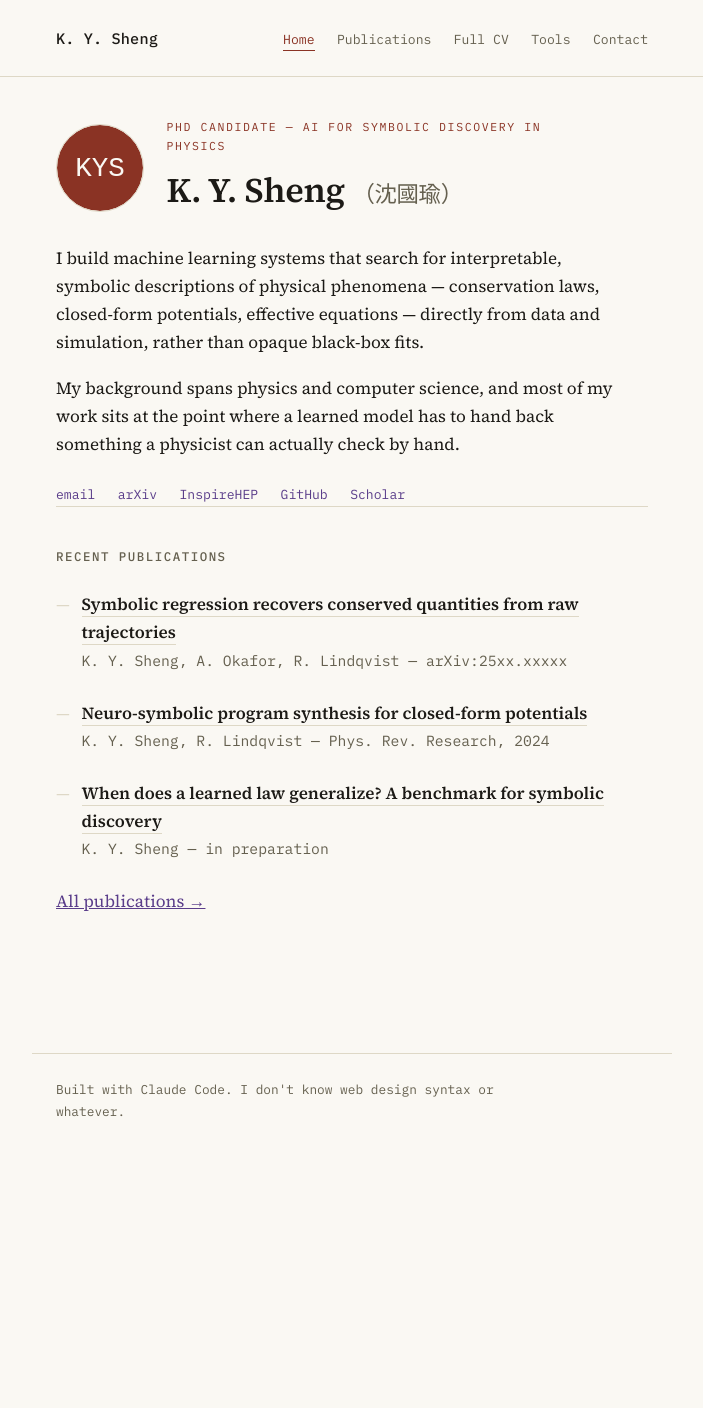
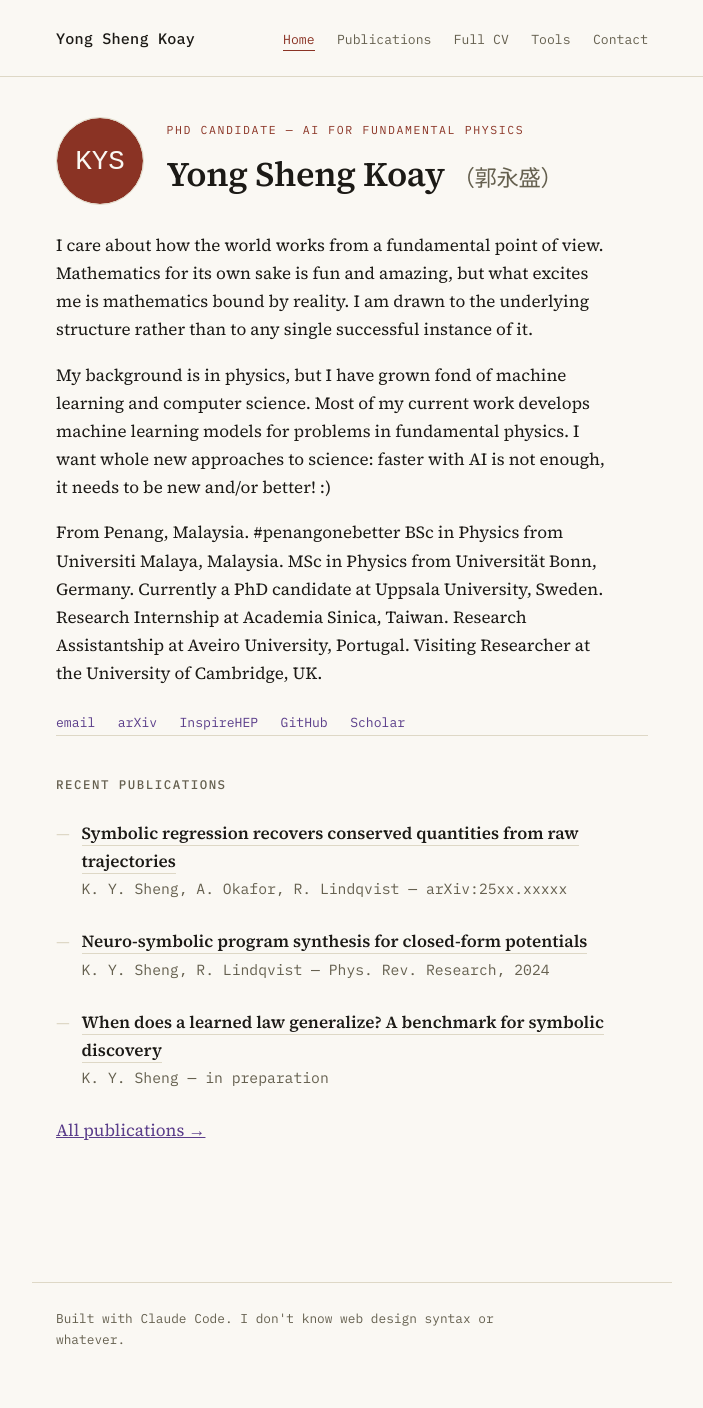
Before and after one commit to kys-sheng/kys-sheng.github.io, a Jekyll site: the page built from index.html, in a window 1280 px wide. Shown: the whole page, without its empty margins (288-991 px from the left). Built offline with Jekyll 4.4.1, drawn with Linux system fonts in a browser that asks for light colours; before the commit the page ends 1179 px from its top, so only the background shows below that.

Commit message:
update profile

```diff
--- a/_data/profile.yml
+++ b/_data/profile.yml
@@ -1,21 +1,24 @@
 # --- Edit this file to update your name, bio, photo, and contact links. ---
 
-name: "K. Y. Sheng"
-name_zh: "沈國瑜"          # your name in Mandarin, shown in brackets next to your name
-tagline: "PhD Candidate — AI for Symbolic Discovery in Physics"
+name: "Yong Sheng Koay"
+name_zh: "郭永盛"          # your name in Mandarin, shown in brackets next to your name
+tagline: "PhD Candidate — AI for Fundamental Physics"  # shown on the Home page, under your name
 
 # One or more paragraphs. Add a new "- >" block for each paragraph.
 bio:
   - >
-    I build machine learning systems that search for interpretable, symbolic
-    descriptions of physical phenomena — conservation laws, closed-form
-    potentials, effective equations — directly from data and simulation,
-    rather than opaque black-box fits.
+    I care about how the world works from a fundamental point of view. Mathematics for its own sake is fun and amazing, but what excites me is mathematics bound by reality.
+    I am drawn to the underlying structure rather than to any single successful instance of it.
   - >
-    My background spans physics and computer science, and most of my work
-    sits at the point where a learned model has to hand back something a
-    physicist can actually check by hand.
-
+    My background is in physics, but I have grown fond of machine learning and computer science. Most of my current work develops machine learning models for problems in fundamental physics. I want whole new approaches to science: faster with AI is not enough, it needs to be new and/or better! :)
+  - >
+    From Penang, Malaysia. #penangonebetter
+    BSc in Physics from Universiti Malaya, Malaysia.
+    MSc in Physics from Universität Bonn, Germany.
+    Currently a PhD candidate at Uppsala University, Sweden.
+    Research Internship at Academia Sinica, Taiwan.
+    Research Assistantship at Aveiro University, Portugal.
+    Visiting Researcher at the University of Cambridge, UK.
 # Path to your photo. Drop a real image at assets/profile.jpg and change this.
 photo: "assets/profile-placeholder.svg"
 
```
